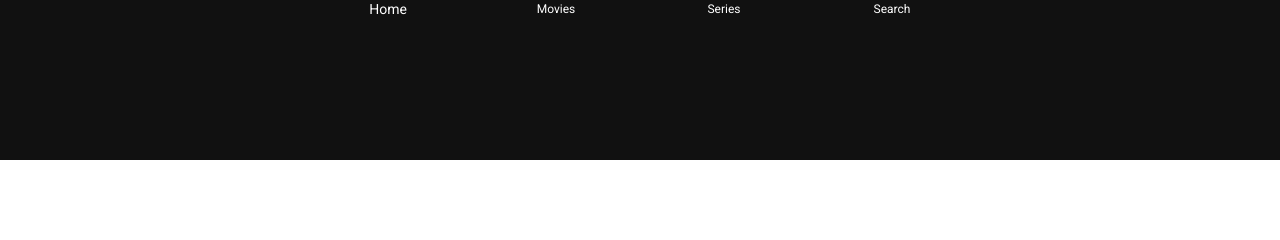
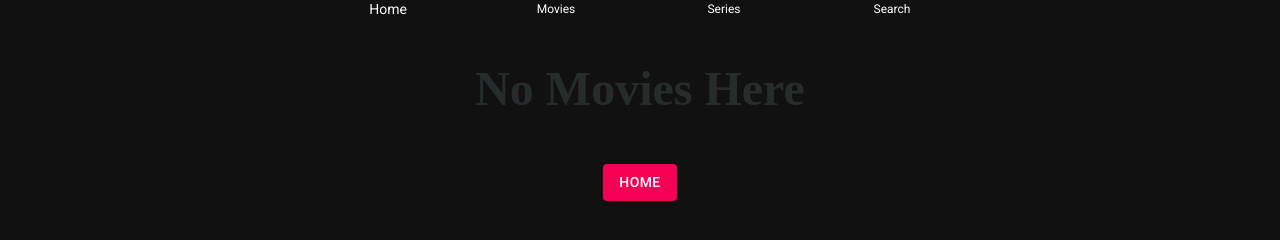
Before and after one commit to Loveday-Alfred/Watchflix, a React (Create React App) app: page / in a window 1280 px wide. Shown: the part 774-1014 px from the top of the page. Before the commit the page ends 934 px from the top, so only its background shows below. Built offline with nearby package versions, Linux system fonts and the light colour scheme; no server answers.

Commit message:
Error routing Page

```diff
--- a/src/App.js
+++ b/src/App.js
@@ -9,6 +9,7 @@ import Movies from './Pages/Movies/Movies';
 import Series from './Pages/Series/Series';
 import Search from './Pages/Search/Search';
 import BottomNav from './components/BottomNav/BottomNav';
+import ErrorPage from './ErrorPage/ErrorPage';
 
 const App = () => {
   return (
@@ -23,6 +24,7 @@ const App = () => {
           <Route path='/movies'><Movies /></Route>
           <Route path='/series'><Series /></Route>
           <Route path='/search'><Search /></Route>
+          <Route path='*'><ErrorPage /></Route>
         </Container>
        </>
       </Switch>
--- /dev/null
+++ b/src/ErrorPage/ErrorPage.css
@@ -0,0 +1,16 @@
+.noquotes {
+    height: 20rem;
+    margin: auto;
+    display: flex;
+    justify-content: center;
+    align-items: center;
+    display: flex;
+    flex-direction: column;
+    align-items: center;
+  }
+
+  .noquotes p {
+    color: #262c2c;
+    font-size: 3rem;
+    font-weight: bold;
+  }
--- /dev/null
+++ b/src/ErrorPage/ErrorPage.js
@@ -0,0 +1,23 @@
+import { Button } from '@material-ui/core';
+import { Link } from 'react-router-dom';
+import './ErrorPage.css';
+
+
+const ErrorPage = () => {
+  return (
+    <div className="noquotes">
+      <p>No Movies Here</p>
+      <Button
+        variant="contained"
+        color="secondary"
+        Link={Link}
+        component={Link}
+        to="/"
+      >
+        Home
+      </Button>
+    </div>
+  );
+};
+
+export default ErrorPage;
--- a/src/components/Banner/Banner.js
+++ b/src/components/Banner/Banner.js
@@ -25,7 +25,7 @@ const Banner = () => {
         <header className="banner" style={{
             backgroundSize: "cover",
             backgroundPosition: "center center",
-            backgroundImage: `url("https://image.tmdb.org/t/p/movie/${movies?.backdrop_path}")`
+            backgroundImage: `url("https://image.tmdb.org/t/p/original/${movies?.backdrop_path}")`
         }}>
         <div className="banner_contents">
                     <h1 className="banner_title">{movies?.title || movies?.name || movies?.original_name}</h1>
```
